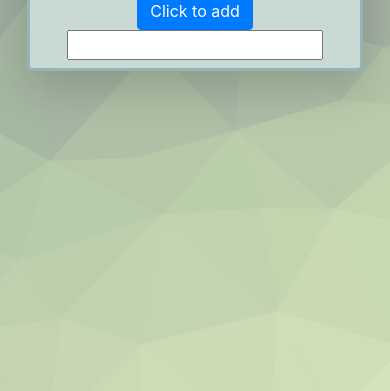
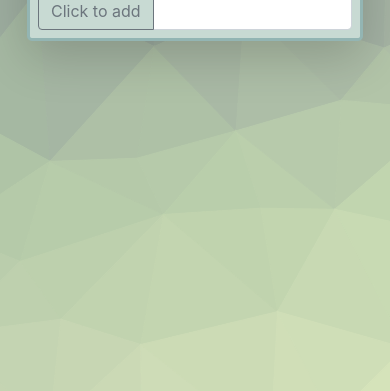
Before and after one commit to dcoco1890/GifSearch, a plain HTML site: page index.html in a window 390 px wide. Shown: the part 453-844 px from the top of the page. Drawn offline with nearby package versions, Linux system fonts and the light colour scheme.

Commit message:
changed the layout a little bit so the gifs line up better on mobile devices

```diff
--- a/index.html
+++ b/index.html
@@ -31,8 +31,12 @@
                     <div class="row">
                         <div class="col rounded-lg shadow-lg m-1 p-2 text-center" id="gif-button">
                             <h1>Add a Show</h1>
-                            <button id="gen" class="btn btn-primary btn-md">Click to add</button>
-                            <input type="text" id="u-sel">
+                            <div class="input-group">
+                                <div class="input-group-prepend">
+                                        <button id="gen" class="btn btn-outline-secondary btn-md">Click to add</button>
+                                </div>
+                                <input class="form-control input-lg" type="text" id="u-sel">
+                             </div>
                         </div>
                     </div>
                 </div>
@@ -43,8 +47,8 @@
 
             <div class="row mx-1">
 
-                <div class="col-md-8">
-                    <div class="d-flex flex-wrap flex-row" id="gifs">
+                <div class="col-md-10">
+                    <div class="d-flex flex-wrap justify-content-around flex-row" id="gifs">
                         <!-- This is where the gifs go -->
                     </div>
                 </div>
```
